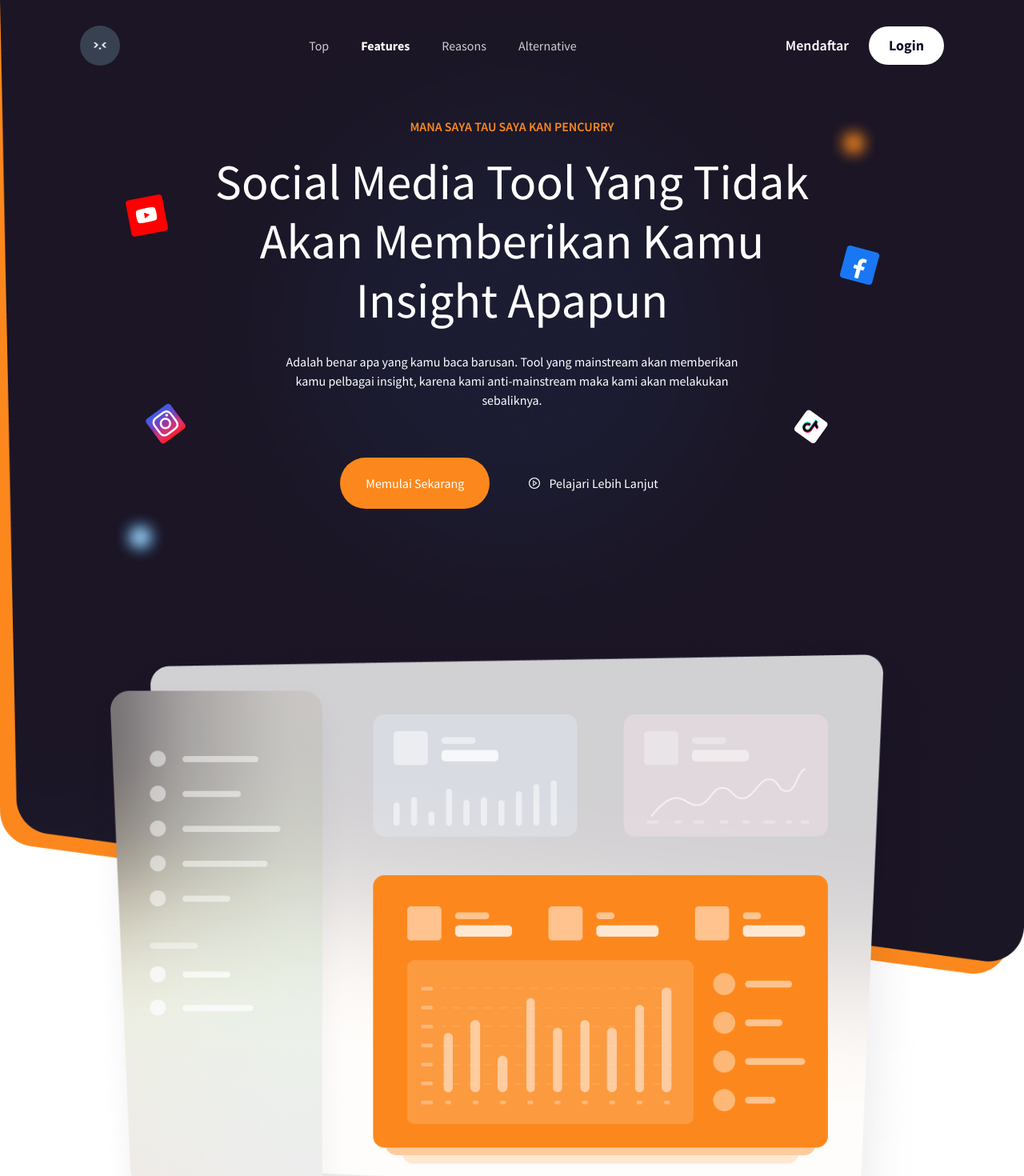
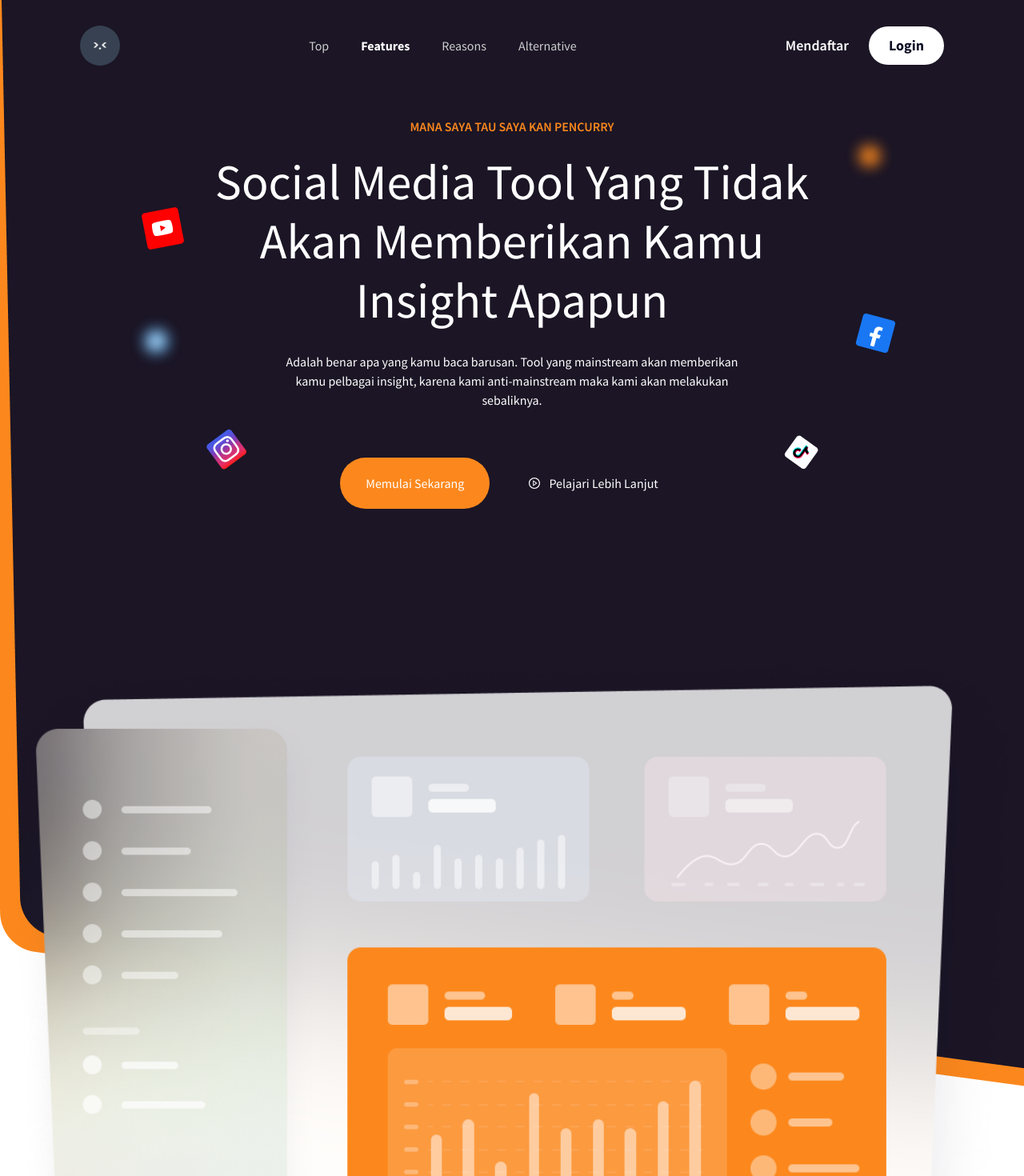
Before and after one commit to SubhanHakim/MSTSKP-Social-Media-Tool, a React (Create React App) app: page /features in a window 1280 px wide. Shown: the top 1470 px of the page at 80% size. Built offline with nearby package versions, Linux system fonts and the light colour scheme.

Commit message:
Fix Hero Section and navbar

```diff
--- a/src/components/Hero.js
+++ b/src/components/Hero.js
@@ -1,37 +1,25 @@
 import React from "react";
-import PrimaryButton from "./button/PrimaryButton";
-
+import Content from "../pages/Content";
 // import image
 import heroSection from "../assets/sosmed/hero-img.png";
 // import NoBgButton from "./button/NoBgButton";
 import Insight from "../pages/Insight.";
-import ImgSosmed from "./background/ImgSosmed";
-import { AiOutlinePlayCircle } from "react-icons/ai";
-import BgHero from "./background/BgHero";
 import NoInsight from "../pages/NoInsight";
+import Tool from "../pages/Tool";
 
 function Hero() {
   return (
-    <div className="container px-[100px] py-8 mx-auto h-screen">
-      <BgHero />
-      <div className="text-center align-middle flex flex-col justify-center items-center relative">
-        <span className="text-[#fc881d] font-semibold text-base">MANA SAYA TAU SAYA KAN PENCURRY</span>
-        <h2 className="text-white text-[62px] text-center leading-[74px] font-normal mt-5 mb-7 w-[800px]">Social Media Tool Yang Tidak Akan Memberikan Kamu Insight Apapun</h2>
-        <p className="text-white w-[573px] mb-[60px]">Adalah benar apa yang kamu baca barusan. Tool yang mainstream akan memberikan kamu pelbagai insight, karena kami anti-mainstream maka kami akan melakukan sebaliknya.</p>
-        <div className="flex gap-x-4">
-          <PrimaryButton>Memulai Sekarang</PrimaryButton>
-          <PrimaryButton color="Transparent">
-            <AiOutlinePlayCircle />
-            Pelajari Lebih Lanjut
-          </PrimaryButton>
+    <div>
+      <div className="">
+        <Content />
+        {/* <BgHero /> */}
+        <div className="mt-36 relative">
+          <img src={heroSection} className="w-full" alt="heroImage" />
         </div>
-        <ImgSosmed />
+        <Insight />
+        <NoInsight />
       </div>
-      <div className="mt-36 relative">
-        <img src={heroSection} className="w-full" alt="heroImage" />
-      </div>
-      <Insight />
-      <NoInsight />
+      <Tool />
     </div>
   );
 }
--- a/src/components/background/ImgSosmed.js
+++ b/src/components/background/ImgSosmed.js
@@ -9,12 +9,12 @@ import tiktok from "../../assets/sosmed/tiktok.png";
 function ImgSosmed() {
   return (
     <div>
-      <img src={blur1} alt="blur-img" className="absolute left-10" />
-      <img src={blur2} alt="blur-img" className="absolute right-20 top-0" />
-      <img src={youtube} alt="blur-img" className="absolute left-10 top-20" />
-      <img src={facebook} alt="blur-img" className="absolute right-20 top-40" />
-      <img src={instagram} alt="blur-img" className="absolute left-20 bottom-20" />
-      <img src={tiktok} alt="blur-img" className="absolute right-36 left bottom-20" />
+      <img src={blur1} alt="blur-img" className="absolute left-40 top-1/2" />
+      <img src={blur2} alt="blur-img" className="absolute right-40 top-12" />
+      <img src={youtube} alt="blur-img" className="absolute left-40 top-32" />
+      <img src={facebook} alt="blur-img" className="absolute right-40 top-1/2" />
+      <img src={instagram} alt="blur-img" className="absolute left-64 bottom-20" />
+      <img src={tiktok} alt="blur-img" className="absolute right-64 left bottom-20" />
     </div>
   );
 }
--- /dev/null
+++ b/src/pages/Content.js
@@ -0,0 +1,26 @@
+import React from "react";
+import PrimaryButton from "../components/button/PrimaryButton";
+import ImgSosmed from "../components/background/ImgSosmed";
+import { AiOutlinePlayCircle } from "react-icons/ai";
+
+function Content() {
+  return (
+    <div className="">
+      <div className="container px-[100px] py-8 mx-auto text-center align-middle flex flex-col justify-center items-center relative">
+        <span className="text-[#fc881d] font-semibold text-base">MANA SAYA TAU SAYA KAN PENCURRY</span>
+        <h2 className="text-white text-[62px] text-center leading-[74px] font-normal mt-5 mb-7 w-[800px]">Social Media Tool Yang Tidak Akan Memberikan Kamu Insight Apapun</h2>
+        <p className="text-white w-[573px] mb-[60px]">Adalah benar apa yang kamu baca barusan. Tool yang mainstream akan memberikan kamu pelbagai insight, karena kami anti-mainstream maka kami akan melakukan sebaliknya.</p>
+        <div className="flex gap-x-4">
+          <PrimaryButton>Memulai Sekarang</PrimaryButton>
+          <PrimaryButton color="Transparent">
+            <AiOutlinePlayCircle />
+            Pelajari Lebih Lanjut
+          </PrimaryButton>
+        </div>
+        <ImgSosmed />
+      </div>
+    </div>
+  );
+}
+
+export default Content;
--- a/src/pages/Home.js
+++ b/src/pages/Home.js
@@ -5,7 +5,7 @@ import Hero from "../components/Hero";
 
 function Home() {
   return (
-    <div className="">
+    <div className="bg-bg-primary absolute top-0 right-0 left-0 -z-20 bg-no-repeat">
       <Navbar />
       <Hero />
     </div>
--- /dev/null
+++ b/src/pages/Tool.js
@@ -0,0 +1,11 @@
+import React from "react";
+
+function Tool() {
+  return (
+    <div className="bg-hero-pattern h-screen w-full left-0 right-0">
+      <div></div>
+    </div>
+  );
+}
+
+export default Tool;
--- a/tailwind.config.js
+++ b/tailwind.config.js
@@ -5,6 +5,10 @@ module.exports = {
       colors: {
         "bg-color": "rgba(255, 255, 255, 0.08)",
       },
+      backgroundImage: {
+        "hero-pattern": "url('./assets/bg3.png')",
+        "bg-primary": "url('./assets/bg.png')",
+      },
     },
   },
   plugins: [],
```
Also changed, not shown: src/assets/bg.png (added), src/assets/bg3.png (added).
